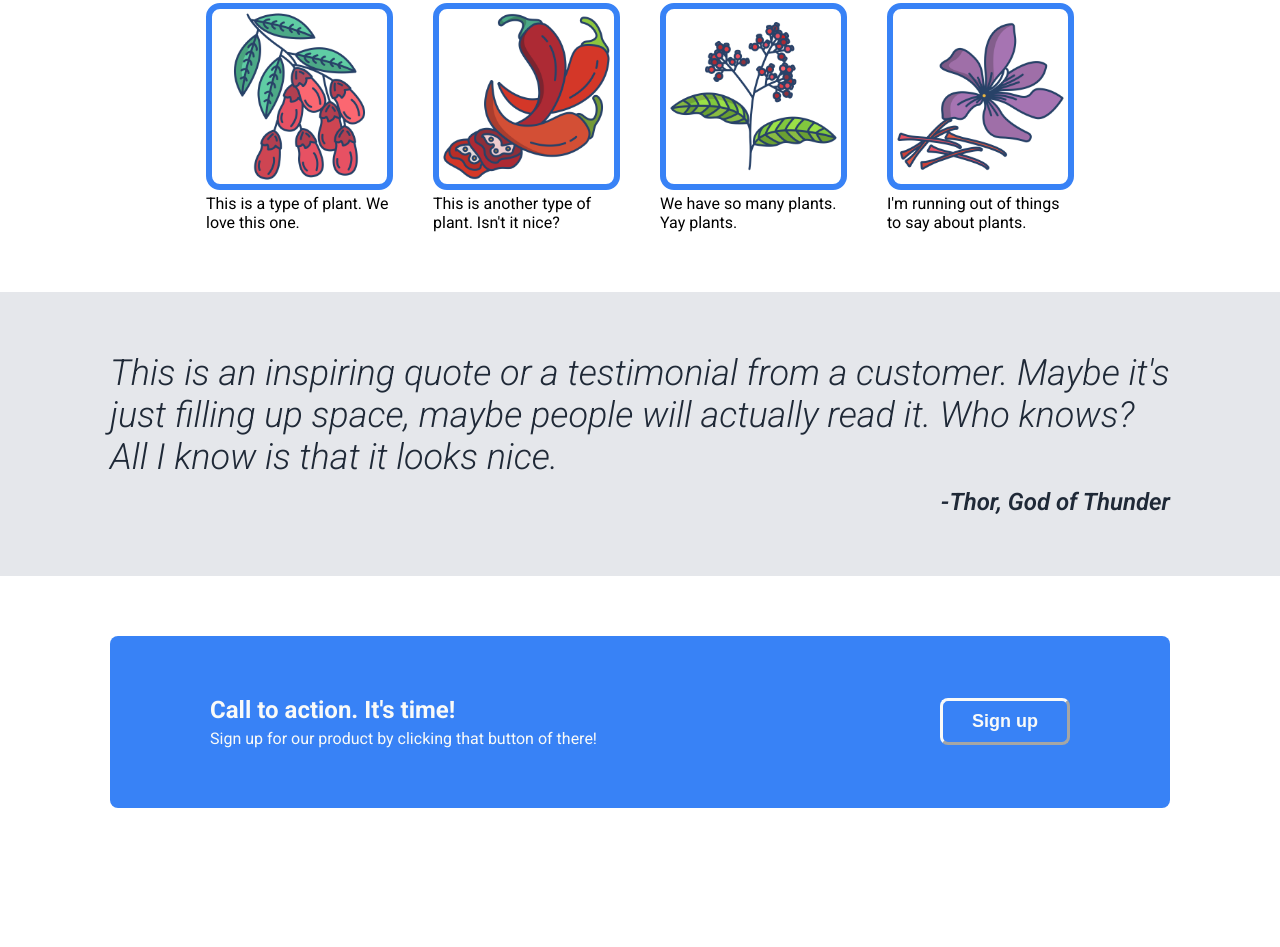
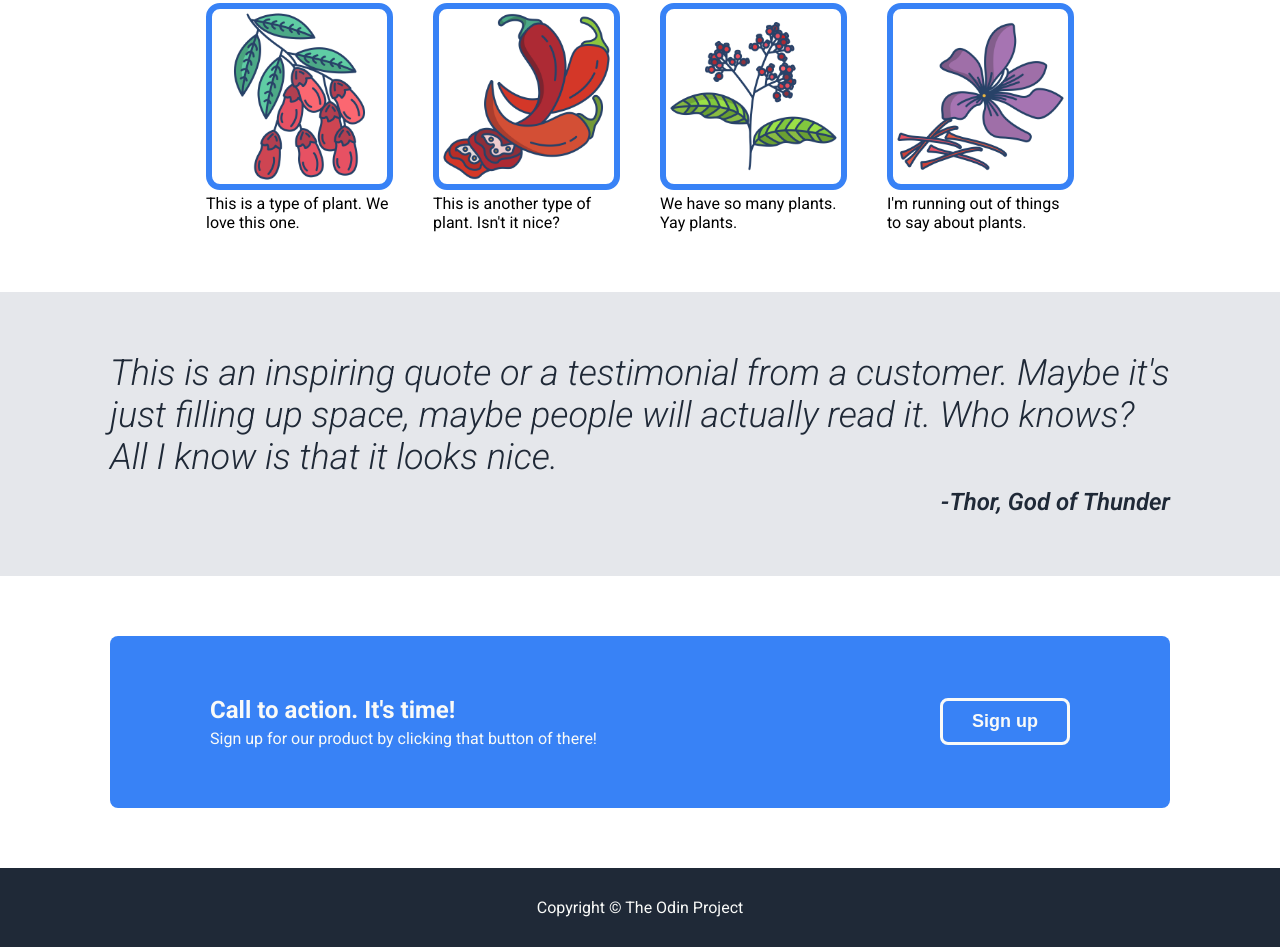
Before and after one commit to meeshka-hub/landing-page, a plain HTML site: page index.html in a window 1280 px wide. Shown: the part 681-1628 px from the top of the page. Before the commit the page ends 1549 px from the top, so only its background shows below. Drawn offline with Linux system fonts and the light colour scheme.

```diff
--- a/index.html
+++ b/index.html
@@ -78,6 +78,11 @@
                 </div>
             </div>
         </div>
+        <div class="section footer">
+            <div class="infoBox contentContainer">
+                <div class="footerText">Copyright &#169 The Odin Project</div>
+            </div>
+        </div>
     </div>
 </body>
 
--- a/styles/styles.css
+++ b/styles/styles.css
@@ -21,6 +21,11 @@ body {
 .section.third {
     width: 100%;
     background-color: #E5E7EB;
+}
+
+.section.footer {
+    width: 100%;
+    background-color: #1F2937
 }
 
 .contentContainer {
@@ -181,5 +186,11 @@ body {
 .callToAction .signupButton {
     padding: 10px 29px;
     border-width: 3px;
+    border-style: solid;
     border-color: #F9FAF8;
 }
+
+.footerText {
+    padding: 30px;
+    color: #F9FAF8;
+}
```
